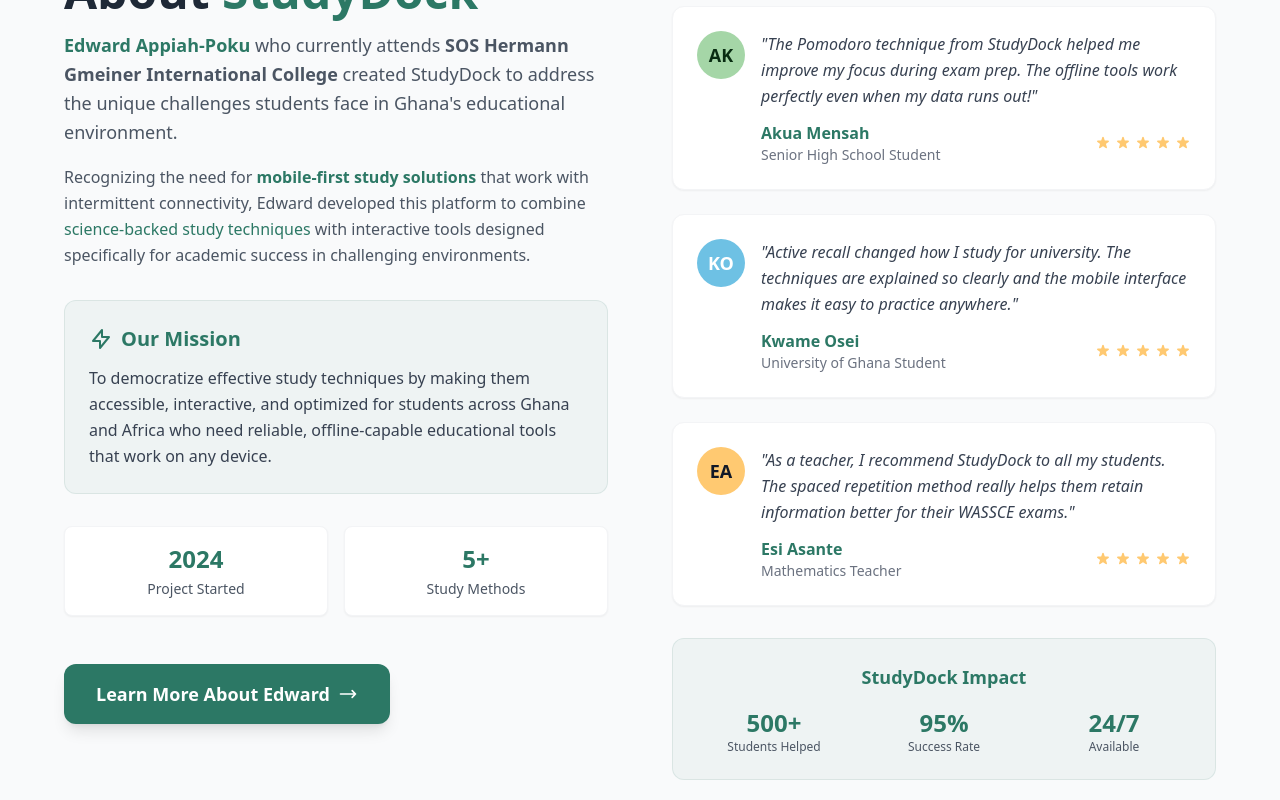
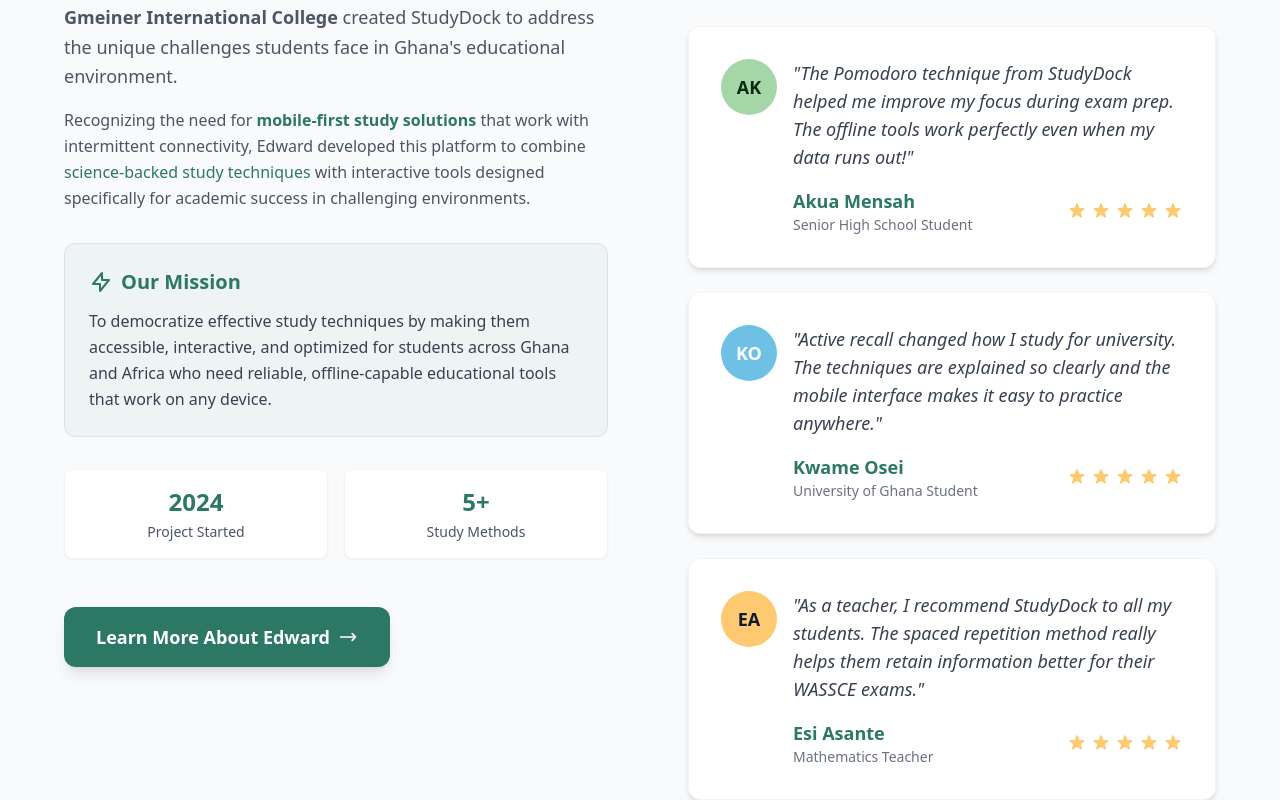
Before and after one commit to Eappiahpoku/Project, a Vue app: page / in a window 1280 px wide. Shown: the part 2220-3020 px from the top of the page. Built offline with nearby package versions, Linux system fonts and the light colour scheme.

Commit message:
all-routes-done commit

```diff
--- a/src/components/layout/AboutSection.vue
+++ b/src/components/layout/AboutSection.vue
@@ -8,12 +8,13 @@
   - Touch-optimized for Ghana mobile users (48px+ targets)
   - Call-to-action to full About page
   - Optimized for low-bandwidth conditions
+  - ===== UPDATED: Better desktop alignment for testimonials section =====
 -->
 
 <template>
   <section class="bg-background py-16 sm:py-20 lg:py-24">
     <div class="max-w-7xl mx-auto px-4 sm:px-6 lg:px-8">
-      <div class="grid grid-cols-1 lg:grid-cols-2 gap-12 lg:gap-16 items-center">
+      <div class="grid grid-cols-1 lg:grid-cols-2 gap-12 lg:gap-16 items-start">
 
         <!-- ===== LEFT COLUMN: Edward's Story & StudyDock Creation ===== -->
         <div class="space-y-8">
@@ -84,44 +85,44 @@
         </div>
 
         <!-- ===== RIGHT COLUMN: Testimonials & Impact ===== -->
-        <div class="space-y-8">
-          <!-- Testimonials Header -->
-          <div class="text-center lg:text-left">
-            <h3 class="text-2xl font-semibold text-text mb-2">
+        <div class="space-y-8 lg:pl-4">
+          <!-- ===== UPDATED: Centered testimonials header for desktop ===== -->
+          <div class="text-center">
+            <h3 class="text-2xl sm:text-3xl lg:text-4xl font-bold text-text mb-4">
               What Students Are Saying
             </h3>
-            <p class="text-gray-600">
+            <p class="text-lg text-gray-600 max-w-lg mx-auto">
               Real feedback from students using StudyDock techniques
             </p>
           </div>
 
-          <!-- Testimonials Grid (Fake testimonials for now) -->
+          <!-- ===== UPDATED: Better spaced testimonials grid ===== -->
           <div class="space-y-6">
             <!-- Testimonial 1 -->
-            <div class="bg-white p-6 rounded-xl shadow-sm border border-gray-100 hover:shadow-md transition-shadow duration-200">
+            <div class="bg-white p-6 sm:p-8 rounded-xl shadow-md border border-gray-100 hover:shadow-lg transition-all duration-200 hover:-translate-y-1">
               <div class="flex items-start space-x-4">
                 <!-- Avatar -->
-                <div class="w-12 h-12 bg-accent rounded-full flex items-center justify-center flex-shrink-0">
-                  <span class="text-primary-900 font-semibold text-lg">AK</span>
+                <div class="w-14 h-14 bg-accent rounded-full flex items-center justify-center flex-shrink-0">
+                  <span class="text-primary-900 font-bold text-lg">AK</span>
                 </div>
 
                 <!-- Testimonial Content -->
                 <div class="flex-1">
-                  <blockquote class="text-gray-700 italic leading-relaxed">
+                  <blockquote class="text-gray-700 italic leading-relaxed text-base sm:text-lg mb-4">
                     "The Pomodoro technique from StudyDock helped me improve my focus during exam prep.
                     The offline tools work perfectly even when my data runs out!"
                   </blockquote>
 
                   <!-- Attribution -->
-                  <div class="mt-3 flex items-center justify-between">
+                  <div class="flex items-center justify-between">
                     <div>
-                      <p class="font-semibold text-primary">Akua Mensah</p>
+                      <p class="font-semibold text-primary text-lg">Akua Mensah</p>
                       <p class="text-sm text-gray-500">Senior High School Student</p>
                     </div>
 
                     <!-- Star Rating -->
                     <div class="flex items-center space-x-1">
-                      <svg v-for="star in 5" :key="star" class="h-4 w-4 text-highlight fill-current" viewBox="0 0 20 20">
+                      <svg v-for="star in 5" :key="star" class="h-5 w-5 text-highlight fill-current" viewBox="0 0 20 20">
                         <path d="M9.049 2.927c.3-.921 1.603-.921 1.902 0l1.07 3.292a1 1 0 00.95.69h3.462c.969 0 1.371 1.24.588 1.81l-2.8 2.034a1 1 0 00-.364 1.118l1.07 3.292c.3.921-.755 1.688-1.54 1.118l-2.8-2.034a1 1 0 00-1.175 0l-2.8 2.034c-.784.57-1.838-.197-1.539-1.118l1.07-3.292a1 1 0 00-.364-1.118L2.98 8.72c-.783-.57-.38-1.81.588-1.81h3.461a1 1 0 00.951-.69l1.07-3.292z" />
                       </svg>
                     </div>
@@ -131,30 +132,30 @@
             </div>
 
             <!-- Testimonial 2 -->
-            <div class="bg-white p-6 rounded-xl shadow-sm border border-gray-100 hover:shadow-md transition-shadow duration-200">
+            <div class="bg-white p-6 sm:p-8 rounded-xl shadow-md border border-gray-100 hover:shadow-lg transition-all duration-200 hover:-translate-y-1">
               <div class="flex items-start space-x-4">
                 <!-- Avatar -->
-                <div class="w-12 h-12 bg-secondary rounded-full flex items-center justify-center flex-shrink-0">
-                  <span class="text-white font-semibold text-lg">KO</span>
+                <div class="w-14 h-14 bg-secondary rounded-full flex items-center justify-center flex-shrink-0">
+                  <span class="text-white font-bold text-lg">KO</span>
                 </div>
 
                 <!-- Testimonial Content -->
                 <div class="flex-1">
-                  <blockquote class="text-gray-700 italic leading-relaxed">
+                  <blockquote class="text-gray-700 italic leading-relaxed text-base sm:text-lg mb-4">
                     "Active recall changed how I study for university. The techniques are explained
                     so clearly and the mobile interface makes it easy to practice anywhere."
                   </blockquote>
 
                   <!-- Attribution -->
-                  <div class="mt-3 flex items-center justify-between">
+                  <div class="flex items-center justify-between">
                     <div>
-                      <p class="font-semibold text-primary">Kwame Osei</p>
+                      <p class="font-semibold text-primary text-lg">Kwame Osei</p>
                       <p class="text-sm text-gray-500">University of Ghana Student</p>
                     </div>
 
                     <!-- Star Rating -->
                     <div class="flex items-center space-x-1">
-                      <svg v-for="star in 5" :key="star" class="h-4 w-4 text-highlight fill-current" viewBox="0 0 20 20">
+                      <svg v-for="star in 5" :key="star" class="h-5 w-5 text-highlight fill-current" viewBox="0 0 20 20">
                         <path d="M9.049 2.927c.3-.921 1.603-.921 1.902 0l1.07 3.292a1 1 0 00.95.69h3.462c.969 0 1.371 1.24.588 1.81l-2.8 2.034a1 1 0 00-.364 1.118l1.07 3.292c.3.921-.755 1.688-1.54 1.118l-2.8-2.034a1 1 0 00-1.175 0l-2.8 2.034c-.784.57-1.838-.197-1.539-1.118l1.07-3.292a1 1 0 00-.364-1.118L2.98 8.72c-.783-.57-.38-1.81.588-1.81h3.461a1 1 0 00.951-.69l1.07-3.292z" />
                       </svg>
                     </div>
@@ -163,31 +164,31 @@
               </div>
             </div>
 
-            <!-- Testimonial 3 -->
-            <div class="bg-white p-6 rounded-xl shadow-sm border border-gray-100 hover:shadow-md transition-shadow duration-200">
+            <!-- Testimonial 3 - Hidden on mobile, shown on desktop for better balance -->
+            <div class="hidden sm:block bg-white p-6 sm:p-8 rounded-xl shadow-md border border-gray-100 hover:shadow-lg transition-all duration-200 hover:-translate-y-1">
               <div class="flex items-start space-x-4">
                 <!-- Avatar -->
-                <div class="w-12 h-12 bg-highlight rounded-full flex items-center justify-center flex-shrink-0">
-                  <span class="text-gray-900 font-semibold text-lg">EA</span>
+                <div class="w-14 h-14 bg-highlight rounded-full flex items-center justify-center flex-shrink-0">
+                  <span class="text-gray-900 font-bold text-lg">EA</span>
                 </div>
 
                 <!-- Testimonial Content -->
                 <div class="flex-1">
-                  <blockquote class="text-gray-700 italic leading-relaxed">
+                  <blockquote class="text-gray-700 italic leading-relaxed text-base sm:text-lg mb-4">
                     "As a teacher, I recommend StudyDock to all my students. The spaced repetition
                     method really helps them retain information better for their WASSCE exams."
                   </blockquote>
 
                   <!-- Attribution -->
-                  <div class="mt-3 flex items-center justify-between">
+                  <div class="flex items-center justify-between">
                     <div>
-                      <p class="font-semibold text-primary">Esi Asante</p>
+                      <p class="font-semibold text-primary text-lg">Esi Asante</p>
                       <p class="text-sm text-gray-500">Mathematics Teacher</p>
                     </div>
 
                     <!-- Star Rating -->
                     <div class="flex items-center space-x-1">
-                      <svg v-for="star in 5" :key="star" class="h-4 w-4 text-highlight fill-current" viewBox="0 0 20 20">
+                      <svg v-for="star in 5" :key="star" class="h-5 w-5 text-highlight fill-current" viewBox="0 0 20 20">
                         <path d="M9.049 2.927c.3-.921 1.603-.921 1.902 0l1.07 3.292a1 1 0 00.95.69h3.462c.969 0 1.371 1.24.588 1.81l-2.8 2.034a1 1 0 00-.364 1.118l1.07 3.292c.3.921-.755 1.688-1.54 1.118l-2.8-2.034a1 1 0 00-1.175 0l-2.8 2.034c-.784.57-1.838-.197-1.539-1.118l1.07-3.292a1 1 0 00-.364-1.118L2.98 8.72c-.783-.57-.38-1.81.588-1.81h3.461a1 1 0 00.951-.69l1.07-3.292z" />
                       </svg>
                     </div>
@@ -197,23 +198,23 @@
             </div>
           </div>
 
-          <!-- Impact Stats (Fake for now) -->
-          <div class="bg-primary/5 rounded-xl p-6 border border-primary/10">
-            <h4 class="text-lg font-semibold text-primary mb-4 text-center">
+          <!-- ===== UPDATED: Better aligned impact stats ===== -->
+          <div class="bg-primary/5 rounded-xl p-6 sm:p-8 border border-primary/10">
+            <h4 class="text-xl font-semibold text-primary mb-6 text-center">
               StudyDock Impact
             </h4>
-            <div class="grid grid-cols-3 gap-4 text-center">
+            <div class="grid grid-cols-3 gap-6 text-center">
               <div>
-                <div class="text-2xl font-bold text-primary">500+</div>
-                <p class="text-xs text-gray-600">Students Helped</p>
+                <div class="text-3xl lg:text-4xl font-bold text-primary mb-2">500+</div>
+                <p class="text-sm text-gray-600">Students Helped</p>
               </div>
               <div>
-                <div class="text-2xl font-bold text-primary">95%</div>
-                <p class="text-xs text-gray-600">Success Rate</p>
+                <div class="text-3xl lg:text-4xl font-bold text-primary mb-2">95%</div>
+                <p class="text-sm text-gray-600">Success Rate</p>
               </div>
               <div>
-                <div class="text-2xl font-bold text-primary">24/7</div>
-                <p class="text-xs text-gray-600">Available</p>
+                <div class="text-3xl lg:text-4xl font-bold text-primary mb-2">24/7</div>
+                <p class="text-sm text-gray-600">Available</p>
               </div>
             </div>
           </div>
@@ -249,4 +250,5 @@ function navigateToAboutPage(): void {
   - Accessibility compliance (aria-labels, focus states)
   - Performance optimization (minimal custom CSS, utility-first approach)
   - Professional testimonial design with star ratings
+  - ===== UPDATED: Better desktop alignment and visual hierarchy =====
 -->
```
Also changed, not shown: src/components/layout/KeyFeaturesSection.vue (+6 -56 lines), src/router/index.ts (+26 -7 lines), src/views/Blog/Blog1.vue (renamed from src/views/Blog/PomodoroView.vue), src/views/Blog/Blog2.vue (renamed from src/views/Blog/ActiveRecallView.vue).
